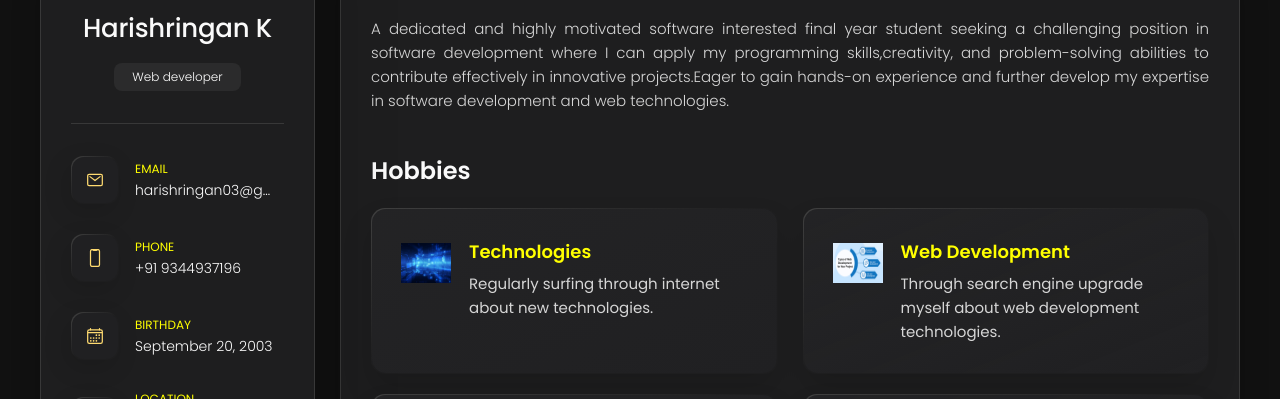
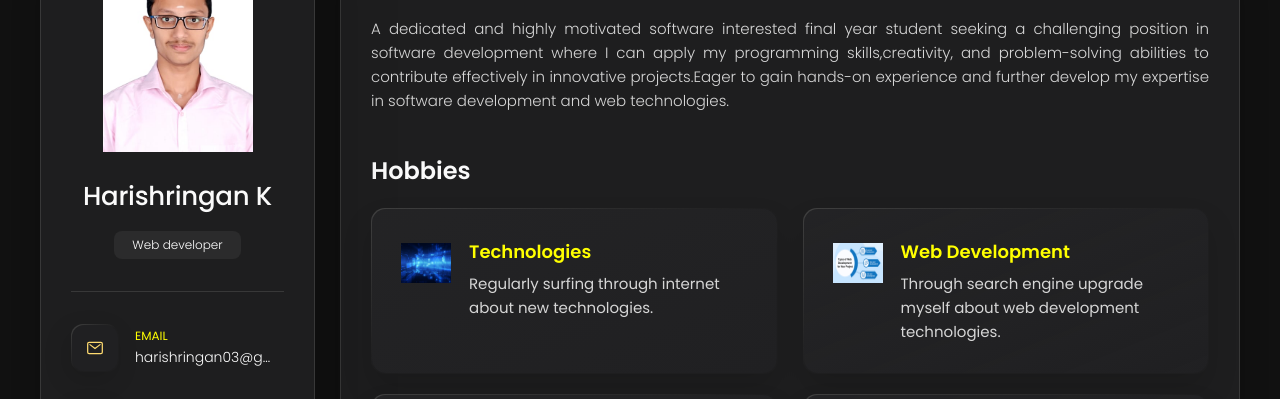
Before and after one commit to Harishringan/my-portfolio, a plain HTML site: page index.html in a window 1280 px wide. Shown: the part 162-561 px from the top of the page. Drawn offline with nearby package versions, Linux system fonts and the light colour scheme; files whose address does not match are found by name.

Commit message:
updates4
done

```diff
--- a/index.html
+++ b/index.html
@@ -10,7 +10,7 @@
   <!--
     - favicon
   -->
-  <link rel="shortcut icon" href="../images/my pic.jpeg" >
+  <link rel="shortcut icon" href="../my pic.jpeg" >
 
   <!--
     - custom css link
@@ -42,7 +42,7 @@
       <div class="sidebar-info">
 
         <figure class="avatar-box">
-          <img src="../images/my pic.jpeg" alt="Richard hanrick" width="80">
+          <img src="../my pic.jpeg" alt="Richard hanrick" width="80">
         </figure>
 
         <div class="info-content">
```
